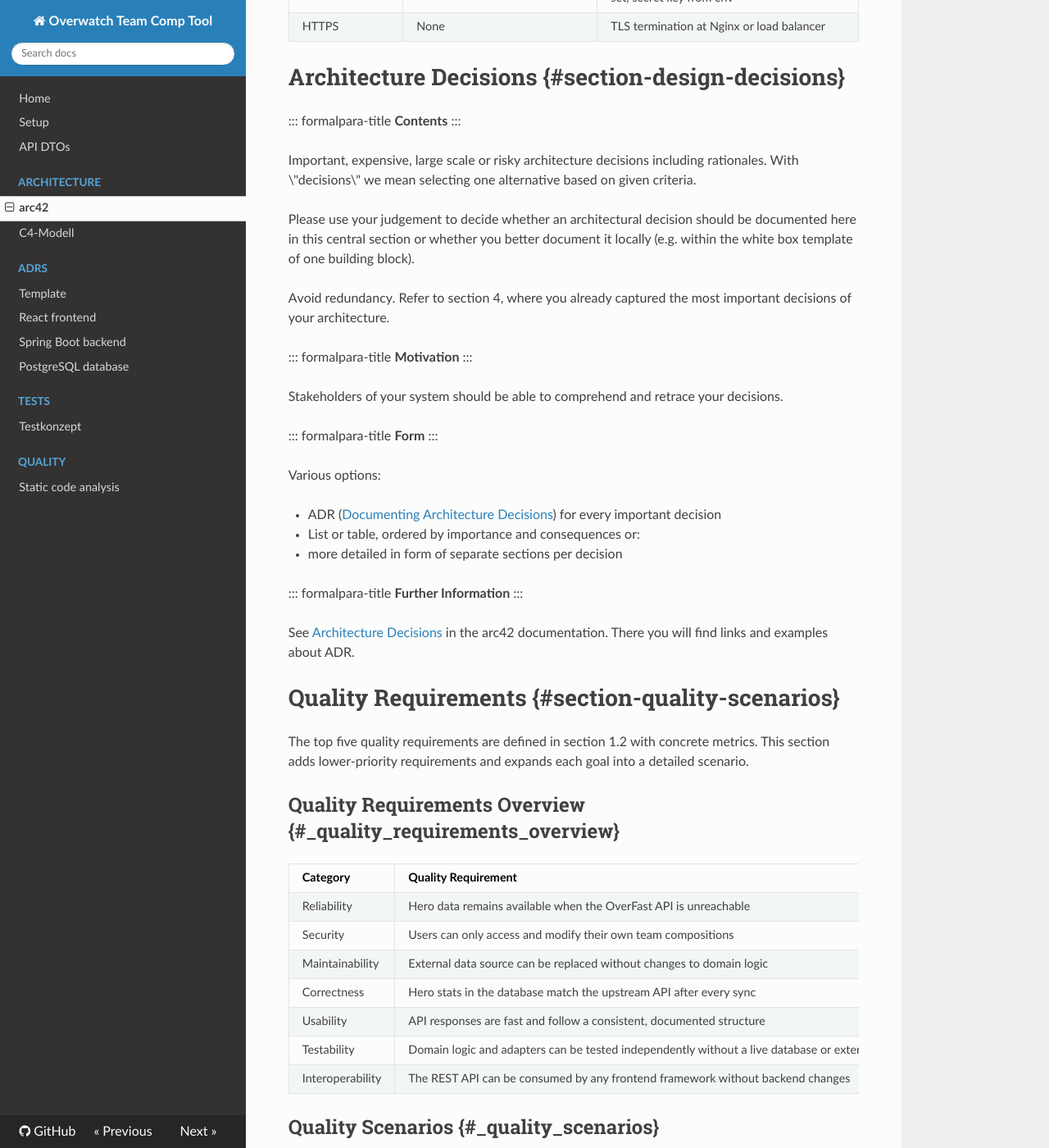
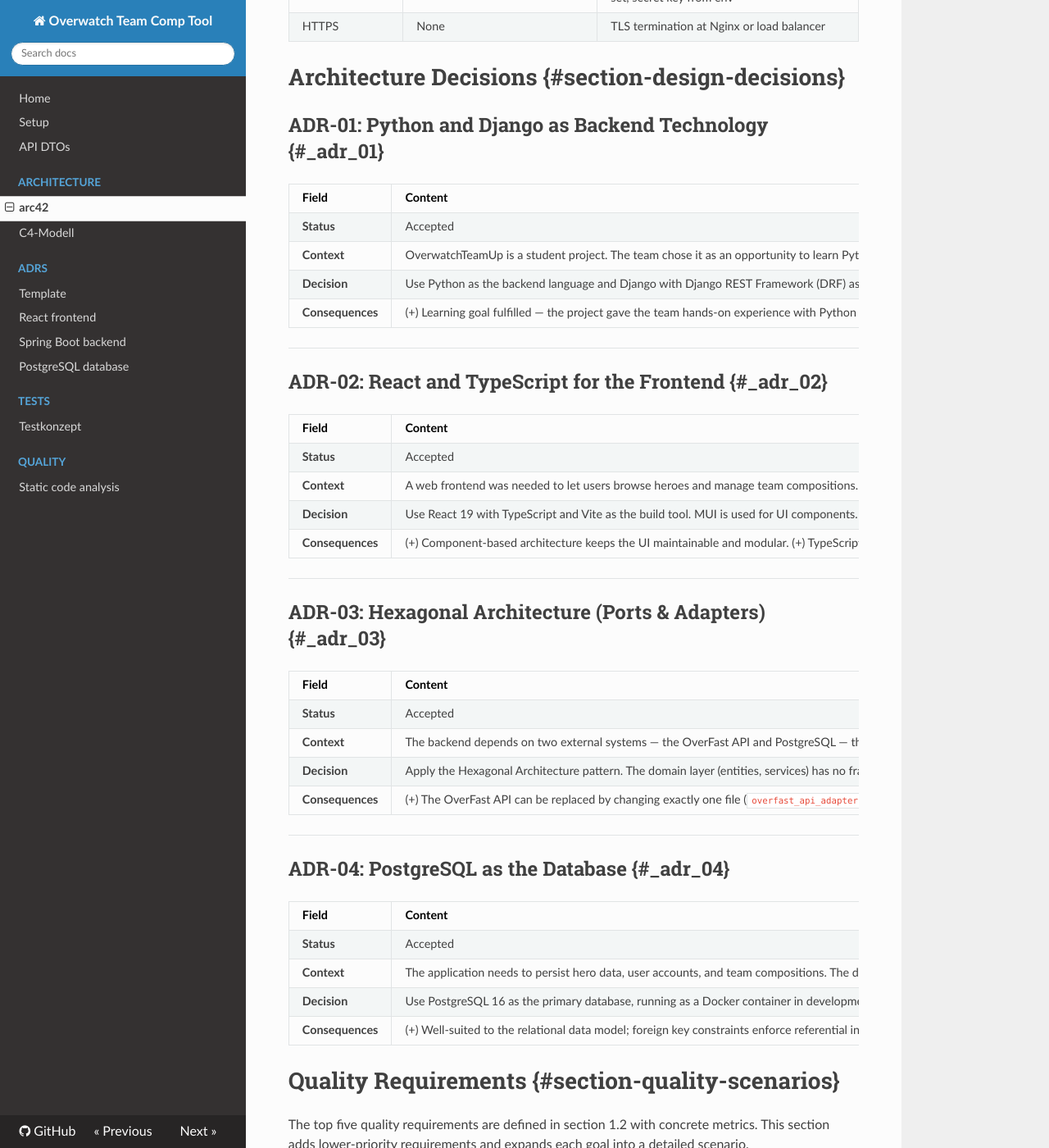
Before and after one commit to FabianReinelt-stud/OverwatchTeamUp, an MkDocs documentation site: the page built from docs/architecture/arc42.md, in a window 1280 px wide and 1400 px high, scrolled down 7169 px. Shown: the whole window at 82% size. Built offline with MkDocs 1.6.1, drawn with Linux system fonts in a browser that asks for light colours; nearby versions of some CDN libraries; some of the changed text lies outside the part shown.

Commit message:
Update arc42.md

```diff
--- a/docs/architecture/arc42.md
+++ b/docs/architecture/arc42.md
@@ -328,49 +328,47 @@ The current setup is development-only. A production deployment would require:
 
 # Architecture Decisions {#section-design-decisions}
 
-::: formalpara-title
-**Contents**
-:::
+## ADR-01: Python and Django as Backend Technology {#_adr_01}
 
-Important, expensive, large scale or risky architecture decisions
-including rationales. With \"decisions\" we mean selecting one
-alternative based on given criteria.
+| Field | Content |
+|-------|---------|
+| **Status** | Accepted |
+| **Context** | OverwatchTeamUp is a student project. The team chose it as an opportunity to learn Python as a new language. A backend was needed to expose a REST API, manage a PostgreSQL database, and sync hero data from an external API. |
+| **Decision** | Use Python as the backend language and Django with Django REST Framework (DRF) as the web framework. |
+| **Consequences** | (+) Learning goal fulfilled — the project gave the team hands-on experience with Python and Django. (+) Django ORM, DRF serializers, and the management command system reduced boilerplate. (+) Large ecosystem and strong documentation available. (−) Django is a full-stack framework; for an API-only service it brings unused features such as templates and the admin interface. (−) Python performance is lower than compiled languages, though irrelevant at this scale. |
 
-Please use your judgement to decide whether an architectural decision
-should be documented here in this central section or whether you better
-document it locally (e.g. within the white box template of one building
-block).
+---
 
-Avoid redundancy. Refer to section 4, where you already captured the
-most important decisions of your architecture.
+## ADR-02: React and TypeScript for the Frontend {#_adr_02}
 
-::: formalpara-title
-**Motivation**
-:::
+| Field | Content |
+|-------|---------|
+| **Status** | Accepted |
+| **Context** | A web frontend was needed to let users browse heroes and manage team compositions. The team wanted type safety and a component-based UI with a modern developer experience. |
+| **Decision** | Use React 19 with TypeScript and Vite as the build tool. MUI is used for UI components. TypeScript DTOs are auto-generated from DRF serializers via `dto_generation.py`. |
+| **Consequences** | (+) Component-based architecture keeps the UI maintainable and modular. (+) TypeScript catches frontend/backend contract mismatches at compile time. (+) Vite dev proxy eliminates CORS friction during development. (−) React ecosystem moves fast; major upgrades can be breaking. (−) Requires a DTO generation step to keep frontend types in sync with the backend serializers. |
 
-Stakeholders of your system should be able to comprehend and retrace
-your decisions.
+---
 
-::: formalpara-title
-**Form**
-:::
+## ADR-03: Hexagonal Architecture (Ports & Adapters) {#_adr_03}
 
-Various options:
+| Field | Content |
+|-------|---------|
+| **Status** | Accepted |
+| **Context** | The backend depends on two external systems — the OverFast API and PostgreSQL — that could change independently of the business logic. The team wanted the domain to be testable without live infrastructure and for external systems to be swappable without touching core logic. |
+| **Decision** | Apply the Hexagonal Architecture pattern. The domain layer (entities, services) has no framework or infrastructure dependencies. All external dependencies are accessed through abstract port interfaces (`HeroPort`, `TeamCompositionPort`, `ExternalHeroSourcePort`). Concrete adapters implement those ports and live outside the domain. |
+| **Consequences** | (+) The OverFast API can be replaced by changing exactly one file (`overfast_api_adapter.py`). (+) Domain logic is testable with stub adapters; no live database or external API needed in tests. (+) Business rules cannot leak into infrastructure code. (−) More files and indirection than a plain Django CRUD app. (−) New contributors must understand the pattern before making changes. |
 
--   ADR ([Documenting Architecture
-    Decisions](https://cognitect.com/blog/2011/11/15/documenting-architecture-decisions))
-    for every important decision
+---
 
--   List or table, ordered by importance and consequences or:
+## ADR-04: PostgreSQL as the Database {#_adr_04}
 
--   more detailed in form of separate sections per decision
-
-::: formalpara-title
-**Further Information**
-:::
-
-See [Architecture Decisions](https://docs.arc42.org/section-9/) in the
-arc42 documentation. There you will find links and examples about ADR.
+| Field | Content |
+|-------|---------|
+| **Status** | Accepted |
+| **Context** | The application needs to persist hero data, user accounts, and team compositions. The data is relational by nature — heroes are referenced by team compositions, compositions belong to users. A reliable, well-supported database with strong Django ORM integration was needed. |
+| **Decision** | Use PostgreSQL 16 as the primary database, running as a Docker container in development. |
+| **Consequences** | (+) Well-suited to the relational data model; foreign key constraints enforce referential integrity between heroes, team compositions, and users. (+) Django's ORM has first-class PostgreSQL support. (+) Running in Docker keeps the local setup consistent across machines. (−) Switching database engines would require migration effort and potential ORM query changes. (−) Heavier than SQLite for local development, though Docker Compose handles this transparently. |
 
 # Quality Requirements {#section-quality-scenarios}
 
```
Also changed, not shown: other parts of docs/architecture/arc42.md (+2 -2 lines).
